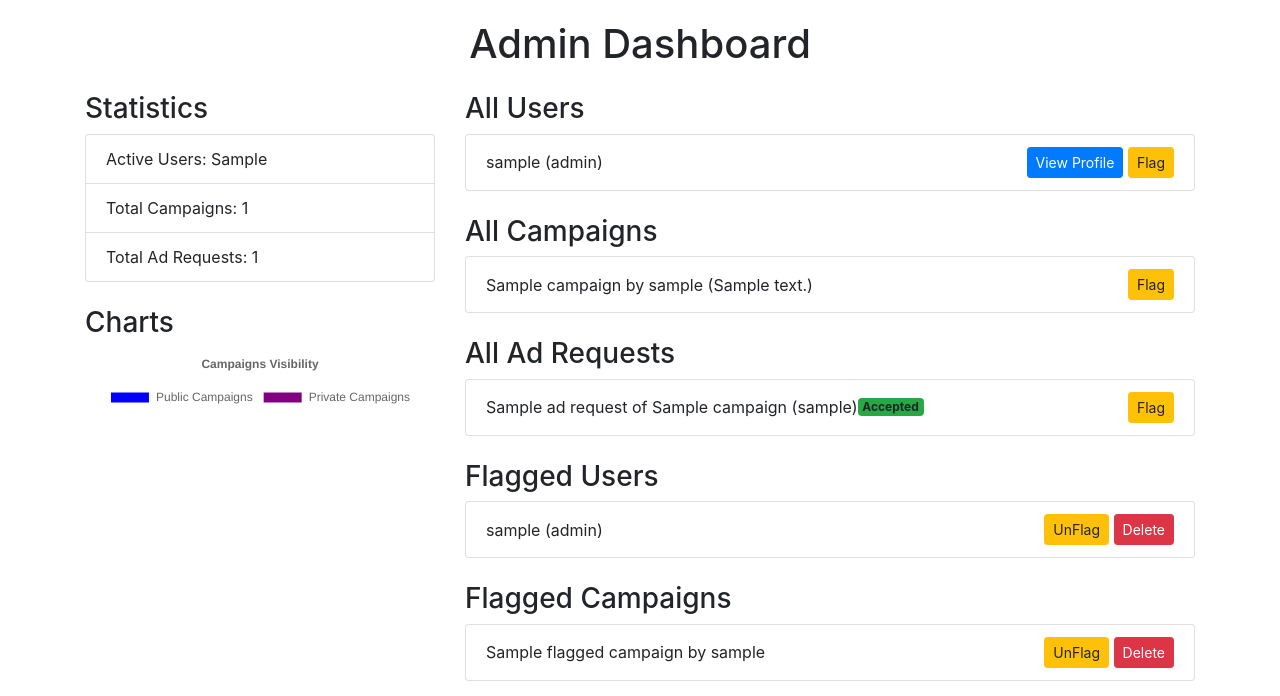
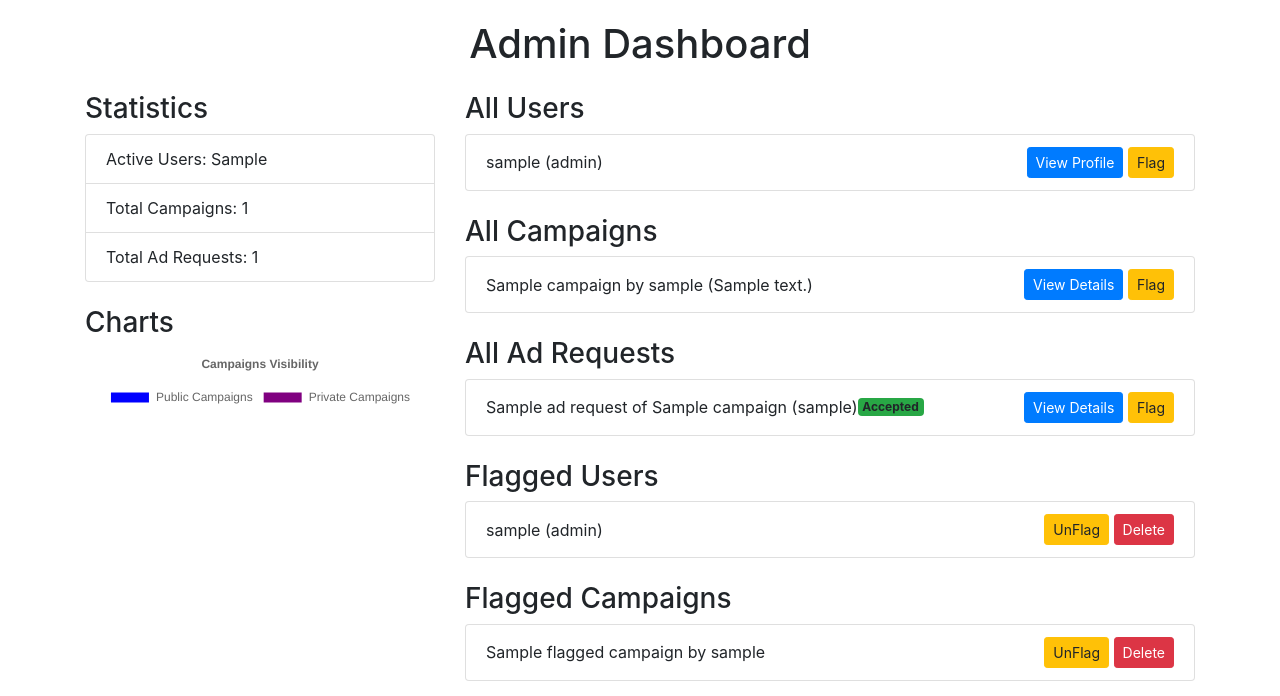
Before and after one commit to prajjwalyd/SponsorLink, a Python web app: template app/templates/admin_dashboard.html in a window 1280 px wide. Shown: the part 56-752 px from the top of the page. Run offline with Jinja, Linux system fonts and the light colour scheme; the template is opened without the code that fills it: most values are stand-ins (such as "Sample title", 1, 10 or a date in 2020); some libraries are stand-ins or nearby versions.

Commit message:
wrapping up

```diff
--- a/app.py
+++ b/app.py
@@ -1,6 +1,6 @@
-from app import create_app
+from app import SponsorLink
 
-app = create_app()
+app = SponsorLink()
 
 if __name__ == '__main__':
     app.run(debug=True)
--- a/app/__init__.py
+++ b/app/__init__.py
@@ -8,7 +8,7 @@ from flask_restful import Api
 db = SQLAlchemy()
 login_manager = LoginManager()
 
-def create_app():
+def SponsorLink():
     app = Flask(__name__)
     app.config.from_object(Config)
 
--- a/app/routes/ad_request_routes.py
+++ b/app/routes/ad_request_routes.py
@@ -35,7 +35,8 @@ def create_ad_request():
 @login_required
 def update_ad_request(ad_request_id):
     ad_request = AdRequest.query.get_or_404(ad_request_id)
-    if ad_request.campaign.owner != current_user:
+    # Check if the user is the owner or an admin
+    if ad_request.campaign.owner != current_user and not current_user.role == 'admin':
         flash('Access unauthorized!', 'danger')
         return redirect(url_for('auth.home'))
     form = AdRequestForm()
--- a/app/routes/campaign_routes.py
+++ b/app/routes/campaign_routes.py
@@ -35,7 +35,8 @@ def create_campaign():
 @login_required
 def update_campaign(campaign_id):
     campaign = Campaign.query.get_or_404(campaign_id)
-    if campaign.owner != current_user:
+    # Check if the user is the owner or an admin
+    if campaign.owner != current_user and not current_user.role == 'admin':
         flash('Access unauthorized!', 'danger')
         return redirect(url_for('auth.home'))
     form = CampaignForm()
--- a/app/routes/user_routes.py
+++ b/app/routes/user_routes.py
@@ -24,6 +24,7 @@ def admin_dashboard():
         'accepted_requests': AdRequest.query.filter_by(status='Accepted').count(),
         'rejected_requests': AdRequest.query.filter_by(status='Rejected').count(),
         'negotiated_requests': AdRequest.query.filter_by(status='Negotiated').count(),
+        'requested_requests': AdRequest.query.filter_by(status='Requested').count()
     }
 
     return render_template(
--- a/app/templates/admin_dashboard.html
+++ b/app/templates/admin_dashboard.html
@@ -9,12 +9,10 @@
         <ul class="list-group mb-4">
             <li class="list-group-item">Active Users: {{ active_users }}</li>
             <li class="list-group-item">Total Campaigns: {{ total_campaigns }}</li>
-            <!-- <li class="list-group-item">Public Campaigns: {{ public_campaigns }}</li>
-            <li class="list-group-item">Private Campaigns: {{ private_campaigns }}</li> -->
             <li class="list-group-item">Total Ad Requests: {{ total_ad_requests }}</li>
             <!-- <li class="list-group-item">Accepted: {{ accepted_requests }}</li>
             <li class="list-group-item">Rejected: {{ rejected_requests }}</li>
-            <li class="list-group-item">Negotiated: {{ negotiated_requests }}</li> -->
+            <li class="list-group-item">Requested: {{ requested_requests }}</li>-->
         </ul>
         <h3>Charts</h3>
         <canvas id="campaignsChart" width="200" height="200"></canvas>
@@ -55,10 +53,12 @@
         <h3>All Campaigns</h3>
         <ul class="list-group mb-4">
             {% for campaign in campaigns %}
-
             <li class="list-group-item d-flex justify-content-between align-items-center">
                 {{ campaign.name }} by {{ campaign.owner.username }} ({{ campaign.visibility }})
                 <div>
+                    <form method="GET" action="{{ url_for('campaign.update_campaign', campaign_id=campaign.id) }}" class="d-inline">
+                        <button type="submit" class="btn btn-primary btn-sm">View Details</button>
+                    </form>
                     {% if campaign.flagged!=1 %}
                     <form method="POST" action="{{ url_for('admin.flag_campaign', campaign_id=campaign.id) }}" class="d-inline">
                         <button type="submit" class="btn btn-warning btn-sm">Flag</button>
@@ -79,7 +79,6 @@
         <h3>All Ad Requests</h3>
         <ul class="list-group mb-4">
             {% for ad_request in ad_requests %}
-
             <li class="list-group-item d-flex justify-content-between align-items-center">
                 <div class="d-flex flex-grow-1 align-items-center">
                     <span class="me-auto">{{ ad_request.name }} of {{ ad_request.campaign.name }} ({{ ad_request.influencer.username }})</span>
@@ -88,6 +87,9 @@
                     </span>
                 </div>
                 <div>
+                    <form method="GET" action="{{ url_for('ad_request.update_ad_request', ad_request_id=ad_request.id) }}" class="d-inline">
+                        <button type="submit" class="btn btn-primary btn-sm">View Details</button>
+                    </form>
                     {% if ad_request.flagged != 1 %}
                     <form method="POST" action="{{ url_for('admin.flag_ad_request', ad_request_id=ad_request.id) }}" class="d-inline">
                         <button type="submit" class="btn btn-warning btn-sm">Flag</button>
@@ -100,12 +102,10 @@
                     {% endif %}
                 </div>
             </li>
-
             {% else %}
             <li class="list-group-item">No campaigns found.</li>
             {% endfor %}
         </ul>
-
         <h3>Flagged Users</h3>
         <ul class="list-group mb-4">
             {% for flagged_user in flagged_users %}
@@ -198,11 +198,11 @@
         var adRequestsChart = new Chart(ctx, {
             type: 'bar',
             data: {
-                labels: ['Accepted', 'Rejected', 'Negotiated'],
+                labels: ['Accepted', 'Rejected', 'Requested', 'Negotiated'],
                 datasets: [{
                     label: 'Ad Requests',
-                    data: [{{ accepted_requests }}, {{ rejected_requests }}, {{ negotiated_requests }}],
-                    backgroundColor: ['green', 'red', 'yellow']
+                    data: [{{ accepted_requests }}, {{ rejected_requests }}, {{requested_requests}}, {{ negotiated_requests }}],
+                    backgroundColor: ['green', 'red', 'gray', 'yellow']
                 }]
             },
             options: {
```
Also changed, not shown: app.db.
